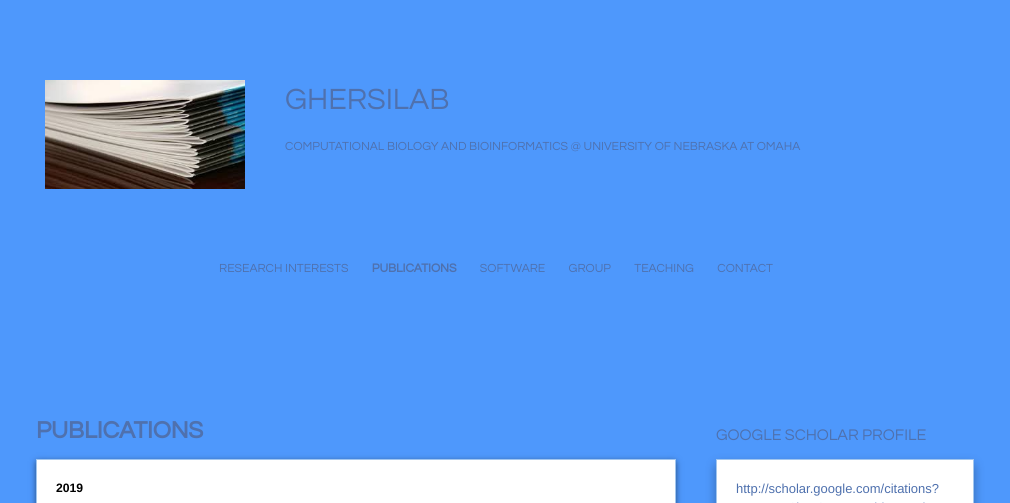
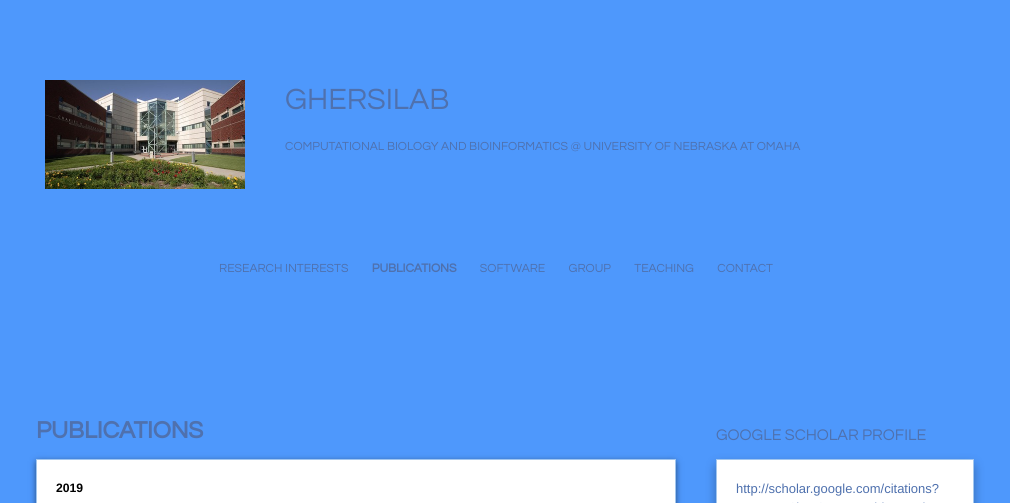
Before and after one commit to thecodingdoc/thecodingdoc.github.com, a plain HTML site: page publications.html in a window 1280 px wide. Shown: the top 503 px of the page, without its empty margins (134-1144 px from the left). Drawn offline with nearby package versions, Linux system fonts and the light colour scheme; a script that the page names is missing.

Commit message:
Update publications.html

```diff
--- a/publications.html
+++ b/publications.html
@@ -25,7 +25,7 @@
 			<div id="page">
 				<div id="page-top" class="has-logo has-title has-tagline">
 					<div id="title">
-						<a href="./" class="imageLink"><span id="logo-container"><img id="logo" src="Media/images-1_med_hr.jpeg" alt="file34890" width="200" height="109" /></span></a>
+						<a href="./" class="imageLink"><span id="logo-container"><img id="logo" src="Media/file34890_med_hr.jpeg" alt="file34890" width="200" height="109" /></span></a>
 						<h1 class="title in"><a href="./"><span class="in">GHERSILAB</span></a></h1>
 						<p id="tagline"><span class="in">computational biology and BIOinformatics @ <a href="http://bioinformatics.ist.unomaha.edu/index.php" target="_blank">University of nebraska at omaha</a></span></p>
 					</div><!-- title -->
@@ -68,7 +68,7 @@
 										<div class="ImageElement">
 											<div class="photo">
 												<div>
-													<!-- sandvox.ImageElement --><img src="_Media/images-1_med_hr.jpeg" alt="images-1" width="228" height="129" />
+													<!-- sandvox.ImageElement --><img src="Media/images-1_med_hr.jpeg" alt="images-1" width="228" height="129" />
 													<!-- /sandvox.ImageElement --></div>
 											</div>
 										</div>
```
